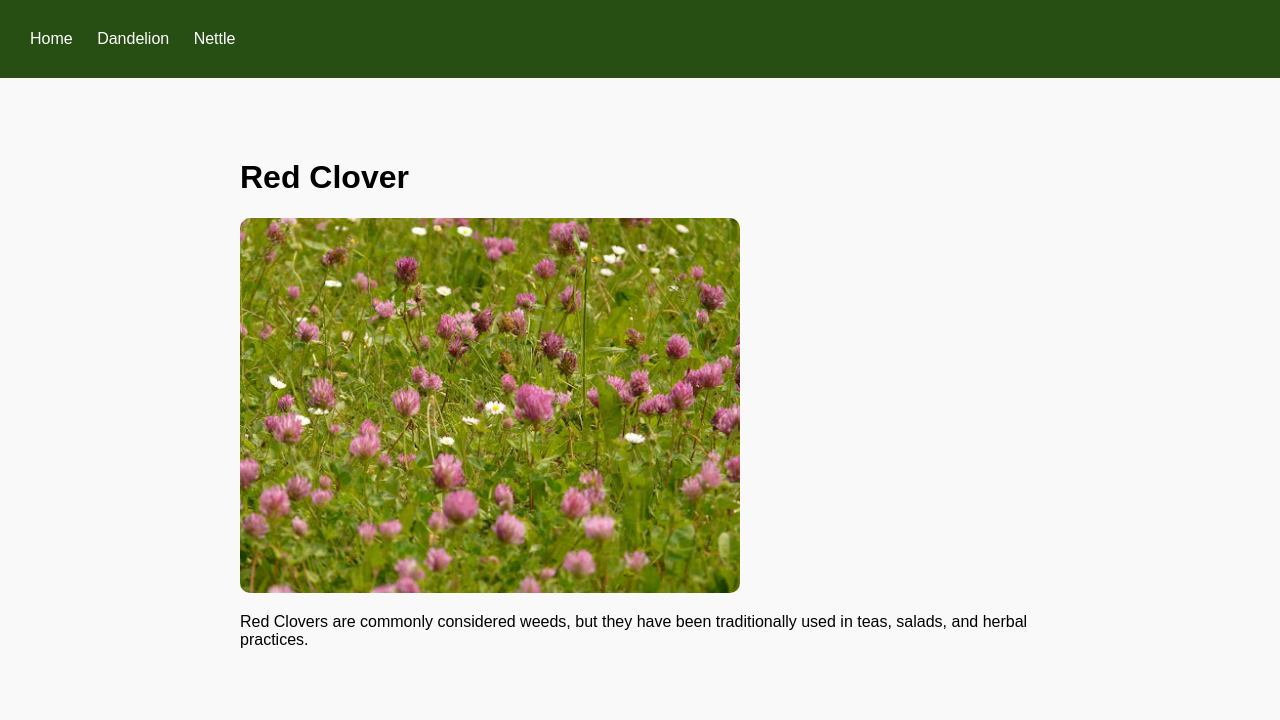
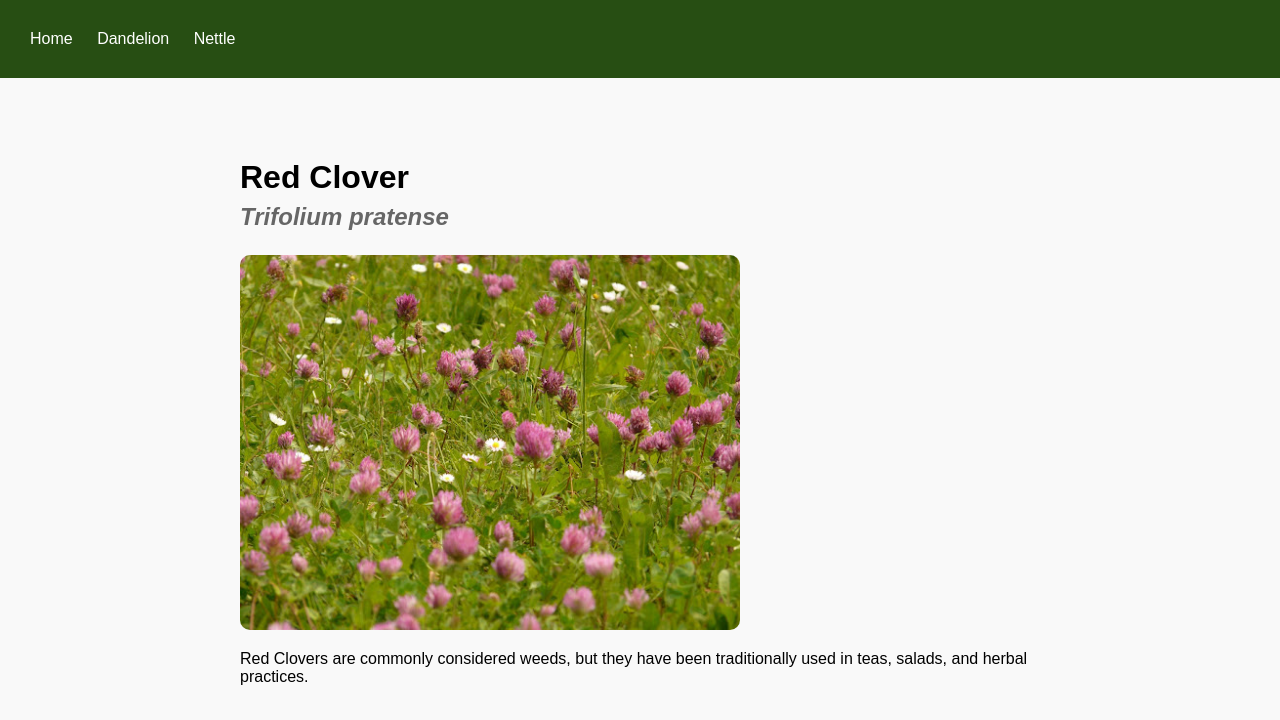
Before and after one commit to jcange2/sdev, a plain HTML site: page clover.html in a window 1280 px wide. Drawn offline with Linux system fonts and the light colour scheme.

Commit message:
Update clover.html

```diff
--- a/clover.html
+++ b/clover.html
@@ -32,6 +32,13 @@
             max-width: 500px;
             border-radius: 10px;
         }
+
+        .scientific-name {
+            font-size: 24px;
+            font-style: italic;
+            color: #666;
+        }
+
     </style>
 </head>
 
@@ -44,7 +51,10 @@
     </div>
 
     <div class="content">
-        <h1>Red Clover</h1>
+        <h1>
+            Red Clover<br>
+            <span class="scientific-name">Trifolium pratense</span>
+        </h1>
 
         <img src="clover.jpg" alt="Clover">
 
```
